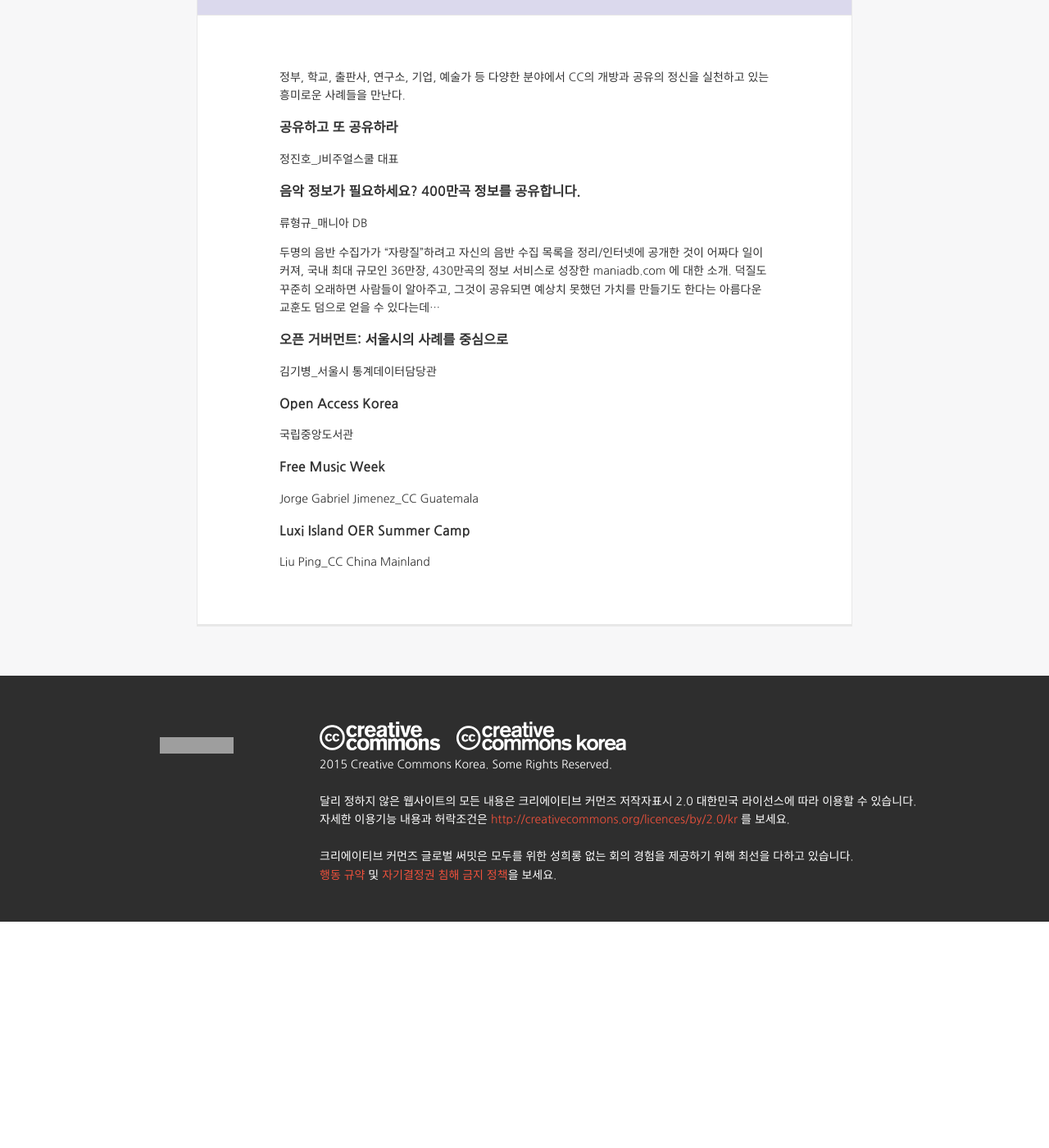
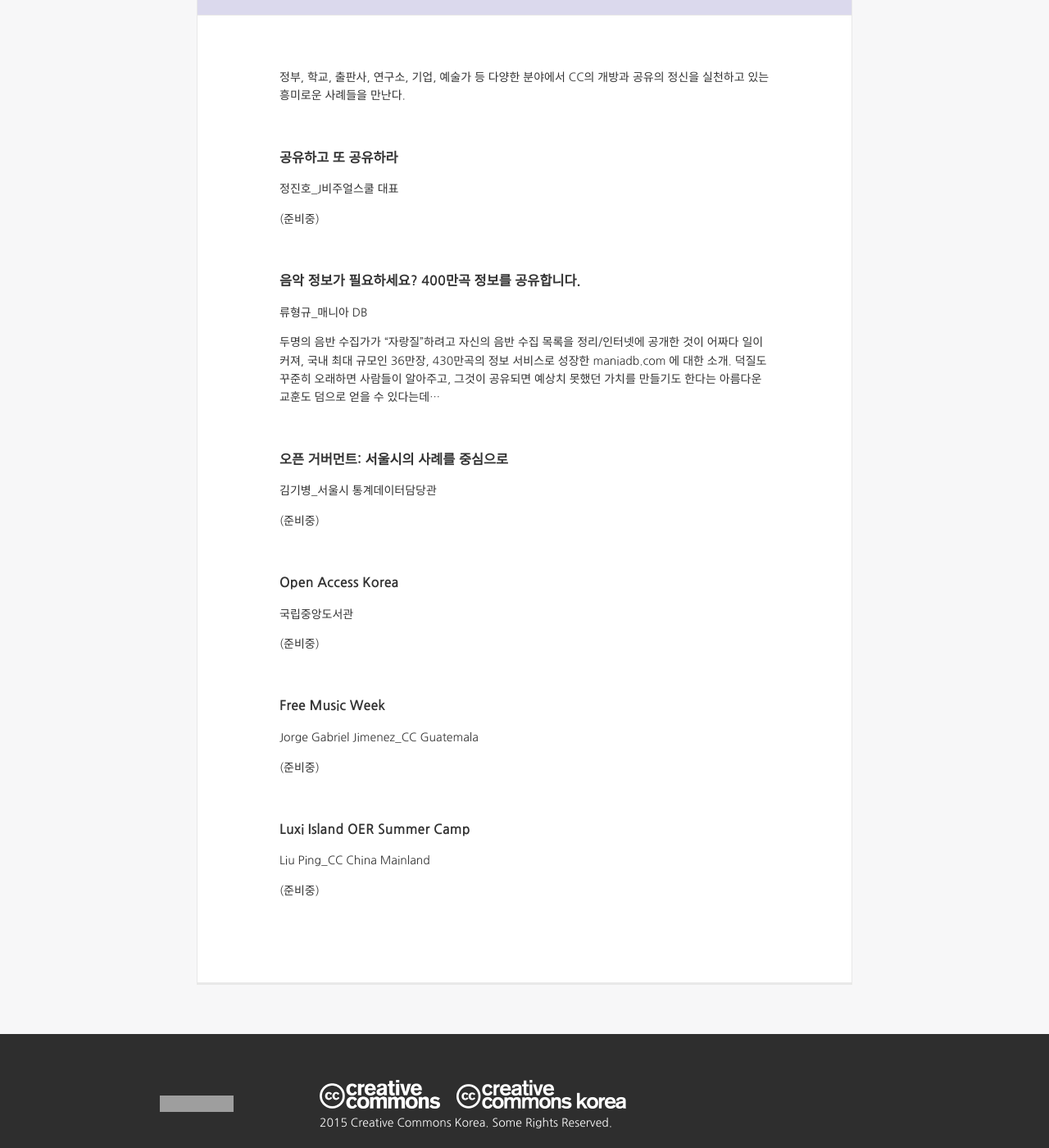
Before and after one commit to creativecommonskorea/2015-global-summit, a Jekyll site: the page built from _sessions/16-04.md, in a window 1280 px wide and 1400 px high, scrolled down 369 px. Shown: the whole window at 82% size. Built offline with Jekyll 4.4.1, drawn with Linux system fonts in a browser that asks for light colours; nearby versions of some CDN libraries; before the commit the page ends 1493 px from its top, so only the background shows below that; grey boxes are pictures that could not be loaded.

```diff
--- a/_sessions/16-04.md
+++ b/_sessions/16-04.md
@@ -10,12 +10,16 @@ box: whitepurple_light
 
 정부, 학교, 출판사, 연구소, 기업, 예술가 등 다양한 분야에서 CC의 개방과 공유의 정신을 실천하고 있는 흥미로운 사례들을 만난다.
 
+<br>
+
 
 ### 공유하고 또 공유하라
 
 정진호_J비주얼스쿨 대표
 
+(준비중)
 
+<br>
 
 
 ### 음악 정보가 필요하세요? 400만곡 정보를 공유합니다.
@@ -24,29 +28,39 @@ box: whitepurple_light
 
 두명의 음반 수집가가 "자랑질"하려고 자신의 음반 수집 목록을 정리/인터넷에 공개한 것이 어짜다 일이 커져, 국내 최대 규모인 36만장, 430만곡의 정보 서비스로 성장한 maniadb.com 에 대한 소개. 덕질도 꾸준히 오래하면 사람들이 알아주고, 그것이 공유되면 예상치 못했던 가치를 만들기도 한다는 아름다운 교훈도 덤으로 얻을 수 있다는데...
 
-
+<br>
 
 
 ### 오픈 거버먼트: 서울시의 사례를 중심으로
 
 김기병_서울시 통계데이터담당관
 
+(준비중)
 
+<br>
 
 
 ### Open Access Korea
 
 국립중앙도서관
 
+(준비중)
 
+<br>
 
 
 ### Free Music Week
 
 Jorge Gabriel Jimenez_CC Guatemala
 
+(준비중)
 
+<br>
 
 ### Luxi Island OER Summer Camp
 
 Liu Ping_CC China Mainland
+
+(준비중)
+
+<br>
```
Also changed, not shown: _data/day16_programs.yml (+7 -1 lines).
